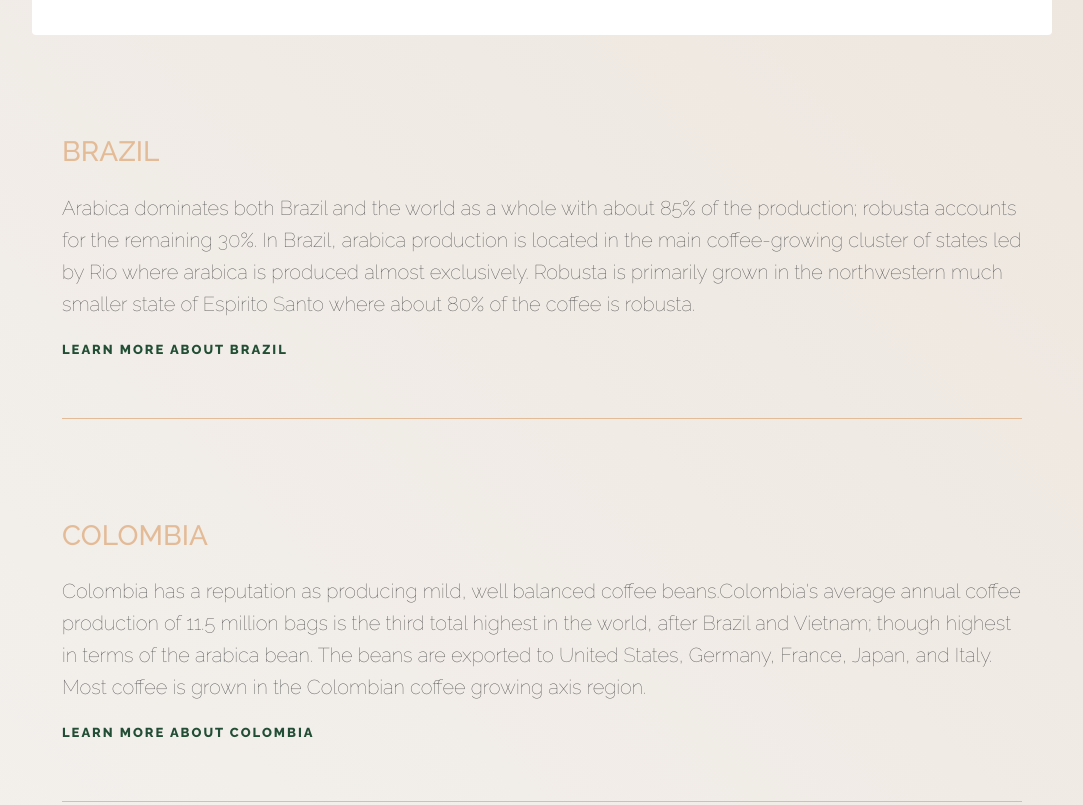
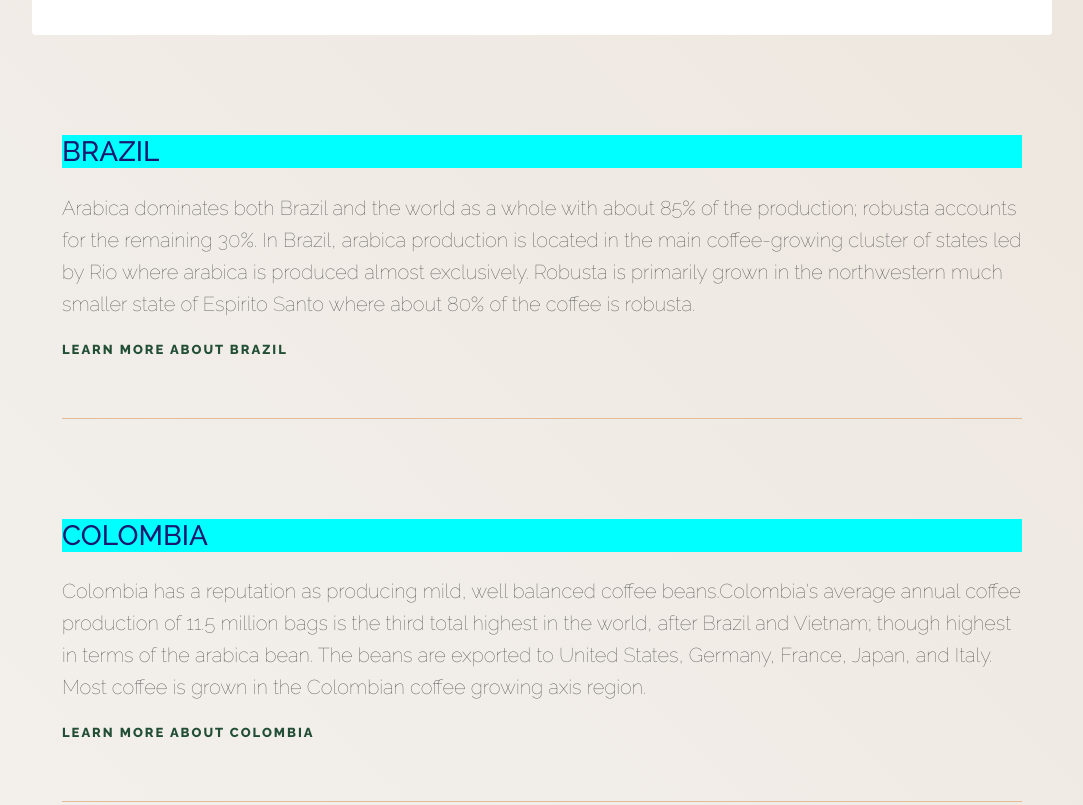
Before and after one commit to ihlasMert/codeacademy-project6, a plain HTML site: page index.html in a window 1280 px wide. Shown: the part 1500-2305 px from the top of the page, without its empty margins (98-1181 px from the left). Drawn offline with Linux system fonts and the light colour scheme.

Commit message:
ended project

```diff
--- a/styles.css
+++ b/styles.css
@@ -89,6 +89,8 @@ body {
     font-weight: 500;
     text-align: left;
     text-transform: uppercase;
+    color:midnightblue;
+    background-color: aqua;
   }
 
   h3 {
```
